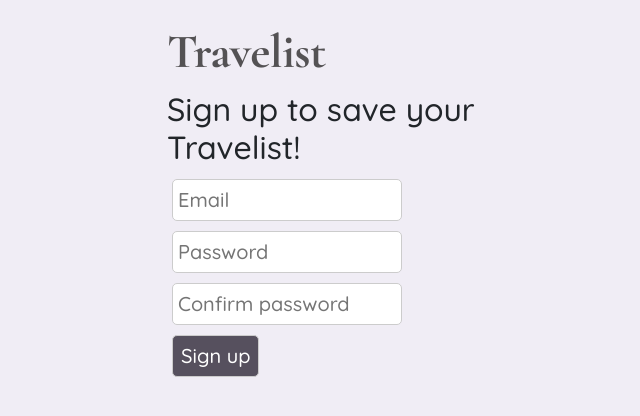
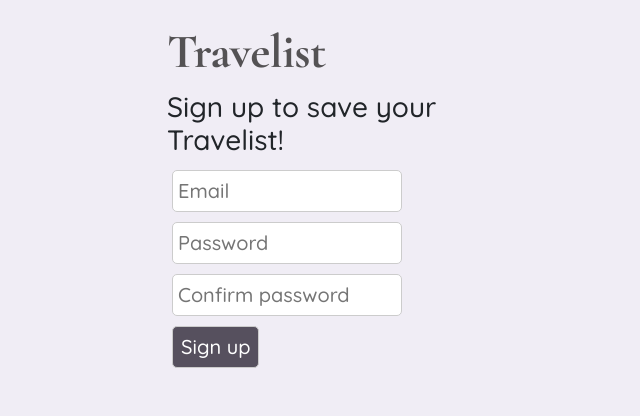
Before and after one commit to melvinlau/travelist, a React (Create React App) app in the folder client/: page /signup in a window 1280 px wide. Shown: the top 416 px of the page, without its empty margins (298-938 px from the left). Built offline with nearby package versions, Linux system fonts and the light colour scheme.

Commit message:
Reduced sub-header font size

```diff
--- a/client/src/components/ActivityList.js
+++ b/client/src/components/ActivityList.js
@@ -42,7 +42,7 @@
 
   const header = () => {
     if (trip.destination) {
-      return (<h2>Things I'll be doing in {trip.destination}</h2>);
+      return (<h3>Things I'll be doing in {trip.destination}</h3>);
     }
   }
 
--- a/client/src/components/SignUp.js
+++ b/client/src/components/SignUp.js
@@ -10,7 +10,7 @@
 function SignUp() {
   return (
     <div>
-      <h2>Sign up to save your Travelist!</h2>
+      <h3>Sign up to save your Travelist!</h3>
       <SignUpForm />
     </div>
   );
```
